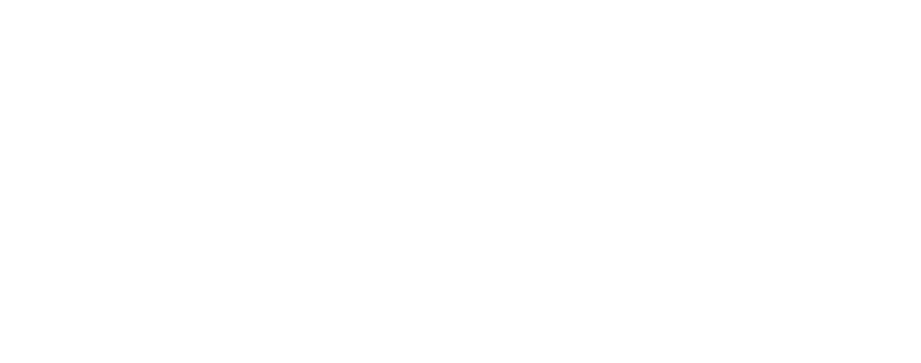
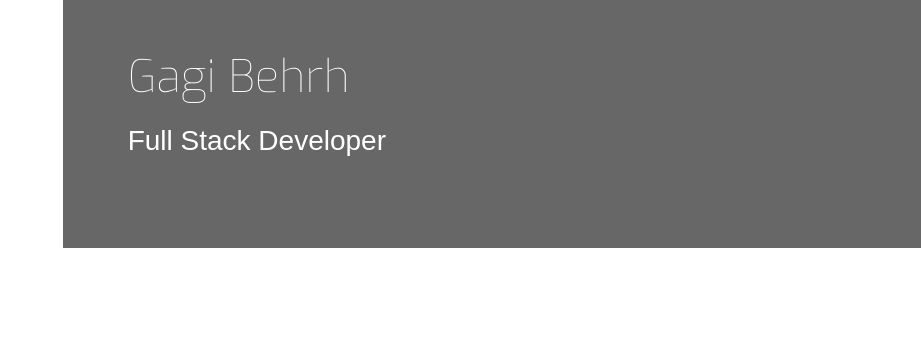
Before and after one commit to GaganBehrh/Resume, a plain HTML site: page index.html in a window 1280 px wide. Shown: the whole page, without its empty margins (359-1280 px from the left). Drawn offline with nearby package versions, Linux system fonts and the light colour scheme.

Commit message:
Style given to name and title

```diff
--- a/assets/css/style.css
+++ b/assets/css/style.css
@@ -1,7 +1,18 @@
 @import url('https://fonts.googleapis.com/css?family=Roboto:100,200,300,400,500,600,700|Exo:100,200,300,400,500,600,700');
 
+/*--------------------Colors*/
+.bg-color-name-title{
+    background-color: #676767;
+
+
+}
+/*--------------------Heading*/
 header {
     margin: 0;
+}
+.heading{
+    margin-left: 50px;
+
 }
 
 .logo {
@@ -14,3 +25,22 @@ header {
     -moz-transition: all .5s ease-in-out;
     -webkit-transition: all .5s ease-in-out;
 }
+
+.name{
+    font-family:"Exo",sans-serif;
+    font-weight: 100;
+    font-size:45px;
+    margin-top: 50px;
+    color: white;
+
+}
+.title{
+    font-family:"Robotto",sans-serif;
+    font-weight: 200;
+    font-size:28px;
+    margin-top: 20px;
+    margin-bottom: 90px;
+        color: white;
+
+
+}
--- a/index.html
+++ b/index.html
@@ -18,7 +18,14 @@
     <header>
         <div class="row">
             <a href="index.html" class="col-md-4 logo"></a>
-            <div class="col-md-8"></div>
+            <div class="col-md-8">
+                <div class="row bg-color-name-title">
+                    <div class="col heading">
+                        <h1 class="name">Gagi Behrh</h1>
+                        <h2 class="title">Full Stack Developer</h2>
+                    </div>
+                </div>
+            </div>
         </div>
     </header>
     <section></section>
```
